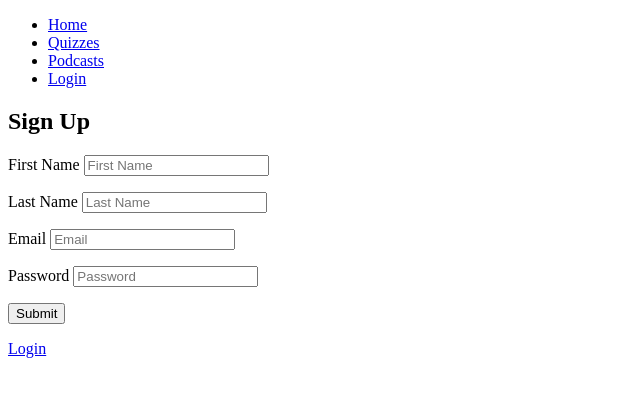
After one commit to rodriguezofelia/what-the-french, a Flask app: page /sign-up in a window 1280 px wide. The commit adds this page. Shown: the top 397 px of the page, without its empty margins (0-640 px from the left). Run offline with Flask 2, Linux system fonts and the light colour scheme.

Commit message:
Moved login and sign up to own template files.

```diff
--- a/server.py
+++ b/server.py
@@ -147,6 +147,18 @@ def get_french_podcasts():
     return render_template("podcasts.html")
 
 
+@app.route('/sign-in')
+def login():
+    """Log into account."""
+
+    return render_template("login.html")
+
+@app.route('/sign-up')
+def sign_up():
+    """Log into account."""
+
+    return render_template("sign-up.html")
+
 if __name__ == '__main__':
     connect_to_db(app)
     app.run(host='0.0.0.0', debug=True)
--- a/templates/base.html
+++ b/templates/base.html
@@ -15,45 +15,10 @@
         <li><a href="/">Home</a></li>
         <li><a href="/quiz">Quizzes</a></li>
         <li><a href="/podcasts">Podcasts</a></li>
+        <li><a href="/sign-in">Login</a></li>
       </ul>
     </nav>
 
-    <div class="signup-container">
-      <h2>Sign Up</h2>
-      <form action="/users" method="POST">
-        <p>
-          First Name
-          <input type="text" placeholder="First Name" name="first_name" />
-        </p>
-        <p>
-          Last Name
-          <input type="text" placeholder="Last Name" name="last_name" />
-        </p>
-        <p>Email <input type="text" placeholder="Email" name="email" /></p>
-        <p>
-          Password
-          <input type="password" placeholder="Password" name="password" />
-        </p>
-        <p>
-          <button type="submit">Submit</button>
-        </p>
-      </form>
-    </div>
-
-    <div class="login-container">
-      <h2>Login</h2>
-      <form action="/login" method="POST">
-        <p>Email <input type="text" placeholder="Email" name="email" /></p>
-        <p>
-          Password
-          <input type="password" placeholder="Password" name="password" />
-        </p>
-
-        <p>
-          <input type="submit" />
-        </p>
-      </form>
-    </div>
     {% block body%} {% endblock %}
   </body>
 </html>
--- /dev/null
+++ b/templates/sign-up.html
@@ -0,0 +1,26 @@
+{% extends 'base.html' %} {% block title%} WHAT THE FRENCH {% endblock %} {%
+block body%}
+
+<div class="signup-container">
+  <h2>Sign Up</h2>
+  <form action="/users" method="POST">
+    <p>
+      First Name
+      <input type="text" placeholder="First Name" name="first_name" />
+    </p>
+    <p>
+      Last Name
+      <input type="text" placeholder="Last Name" name="last_name" />
+    </p>
+    <p>Email <input type="text" placeholder="Email" name="email" /></p>
+    <p>
+      Password
+      <input type="password" placeholder="Password" name="password" />
+    </p>
+    <p>
+      <button type="submit">Submit</button>
+    </p>
+  </form>
+  <a href="/sign-in">Login</a>
+</div>
+{% endblock%}
```
Also changed, not shown: templates/login.html (added, +19 -0 lines).
